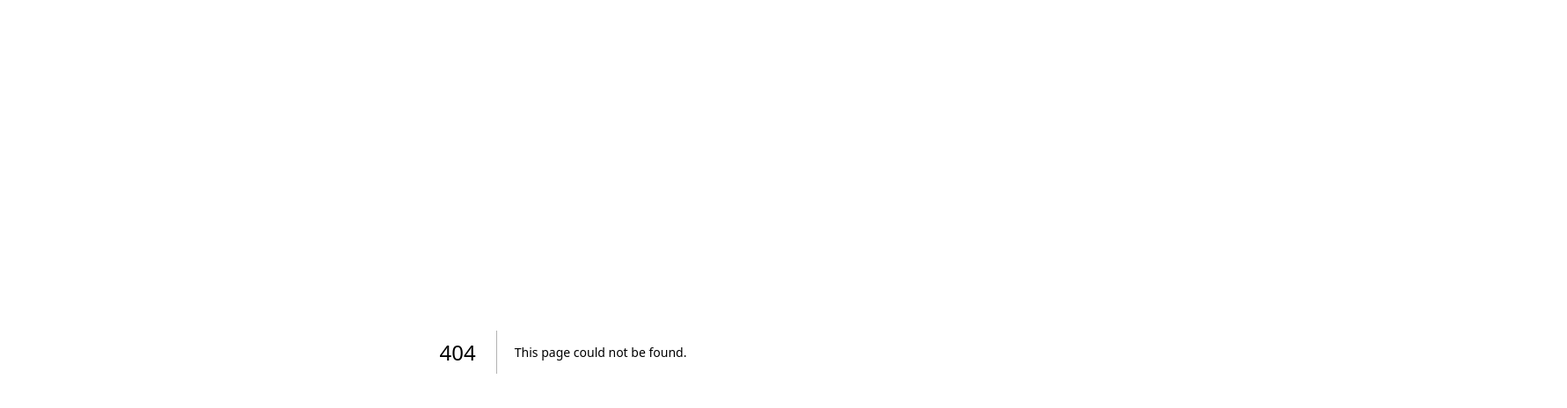
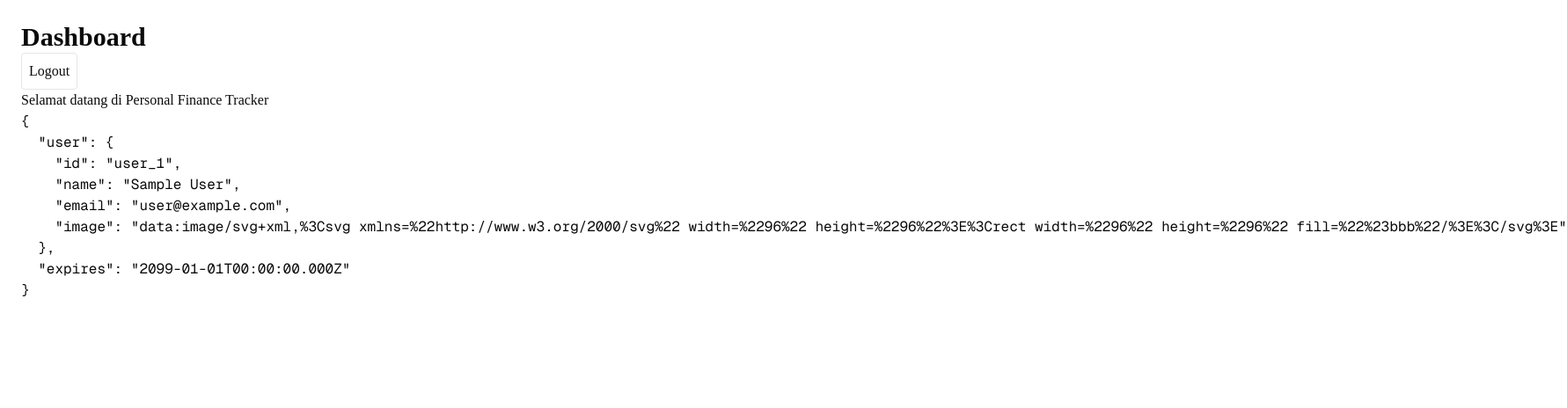
Before and after one commit to Desul27/personal-finance-tracker, a Next.js app: page /dashboard in a window 1280 px wide. Before the commit this address had no page. Shown: the top 464 px of the page at 88% size, 1781 px wide, since content can reach past the window. Built offline with nearby package versions, Linux system fonts and the light colour scheme; no server answers; sample sign-in values are in the browser's storage.

Commit message:
Complete authentication module

```diff
--- /dev/null
+++ b/src/app/dashboard/page.tsx
@@ -0,0 +1,32 @@
+import { getServerSession } from "next-auth";
+import { redirect } from "next/navigation";
+import { authOptions } from "@/lib/auth";
+import LogoutButton  from "@/components/logout-button";
+
+export default async function DashboardPage() {
+  const session =  await getServerSession(authOptions);
+  if (!session) {
+    redirect("/login");
+  }
+
+
+  return (
+    <main className="p-6">
+      <h1 className="text-3xl font-bold">
+        Dashboard
+      </h1>
+    <LogoutButton />
+      <p>
+        Selamat datang di Personal Finance Tracker
+      </p>
+
+      <pre>
+        {JSON.stringify(
+          session,
+          null,
+          2
+        )}
+      </pre>
+    </main>
+  );
+}
--- a/src/components/login-form.tsx
+++ b/src/components/login-form.tsx
@@ -1,8 +1,13 @@
 "use client";
-
+import { useRouter } from "next/navigation";
 import { signIn } from "next-auth/react";
+import { useState } from "react";
 
 export default function LoginForm() {
+const router = useRouter();
+
+const [error, setError] = useState("");
+
   async function handleSubmit(
     event: React.FormEvent<HTMLFormElement>
   ) {
@@ -17,17 +22,24 @@ export default function LoginForm() {
 
     const password =
       formData.get("password") as string;
+      setError("");
 
-    const result = await signIn(
-      "credentials",
-      {
-        email,
-        password,
-        redirect: false,
-      }
-    );
+    const result = await signIn("credentials", {
+      email,
+      password,
+      redirect: false,
+    });
+    if (result?.error) {
+      setError(
+        "Email atau password salah"
+       );
+     return;
+        }
 
-    console.log(result);
+    if (result?.ok) {
+      router.push("/dashboard");
+    }
+
   }
 
   return (
@@ -51,7 +63,11 @@ export default function LoginForm() {
           className="w-full rounded border p-2"
         />
       </div>
-
+      {error && (
+        <p className="mb-4 text-sm text-red-500">
+          {error}
+        </p>
+      )}
       <button
         type="submit"
         className="w-full rounded border p-2"
--- /dev/null
+++ b/src/components/logout-button.tsx
@@ -0,0 +1,18 @@
+"use client";
+
+import { signOut } from "next-auth/react";
+
+export default function LogoutButton() {
+  return (
+    <button
+      onClick={() =>
+        signOut({
+          callbackUrl: "/login",
+        })
+      }
+      className="rounded border p-2"
+    >
+      Logout
+    </button>
+  );
+}
--- a/src/lib/auth.ts
+++ b/src/lib/auth.ts
@@ -59,6 +59,22 @@ export const authOptions: AuthOptions = {
   session: { //setelah login berhasil server perlu mengingat siapa user sekarang
     strategy: "jwt", //Session disimpan dalam token terenkripsi
   },
+callbacks: {
+  async jwt({ token, user }) {
+    if (user) {
+      token.id = user.id;
+    }
 
+    return token;
+  },
+
+  async session({ session, token }) {
+    if (session.user) {
+      session.user.id = token.id as string;
+    }
+
+    return session;
+  },
+},
   secret: process.env.AUTH_SECRET, //dipakai untuk sign & verify JWT/cap resmi server
 };
--- /dev/null
+++ b/src/types/next-auth.d.ts
@@ -0,0 +1,17 @@
+import NextAuth, {
+  DefaultSession,
+} from "next-auth";
+
+declare module "next-auth" {
+  interface Session {
+    user: {
+      id: string;
+    } & DefaultSession["user"];
+  }
+}
+
+declare module "next-auth/jwt" {
+  interface JWT {
+    id: string;
+  }
+}
```
